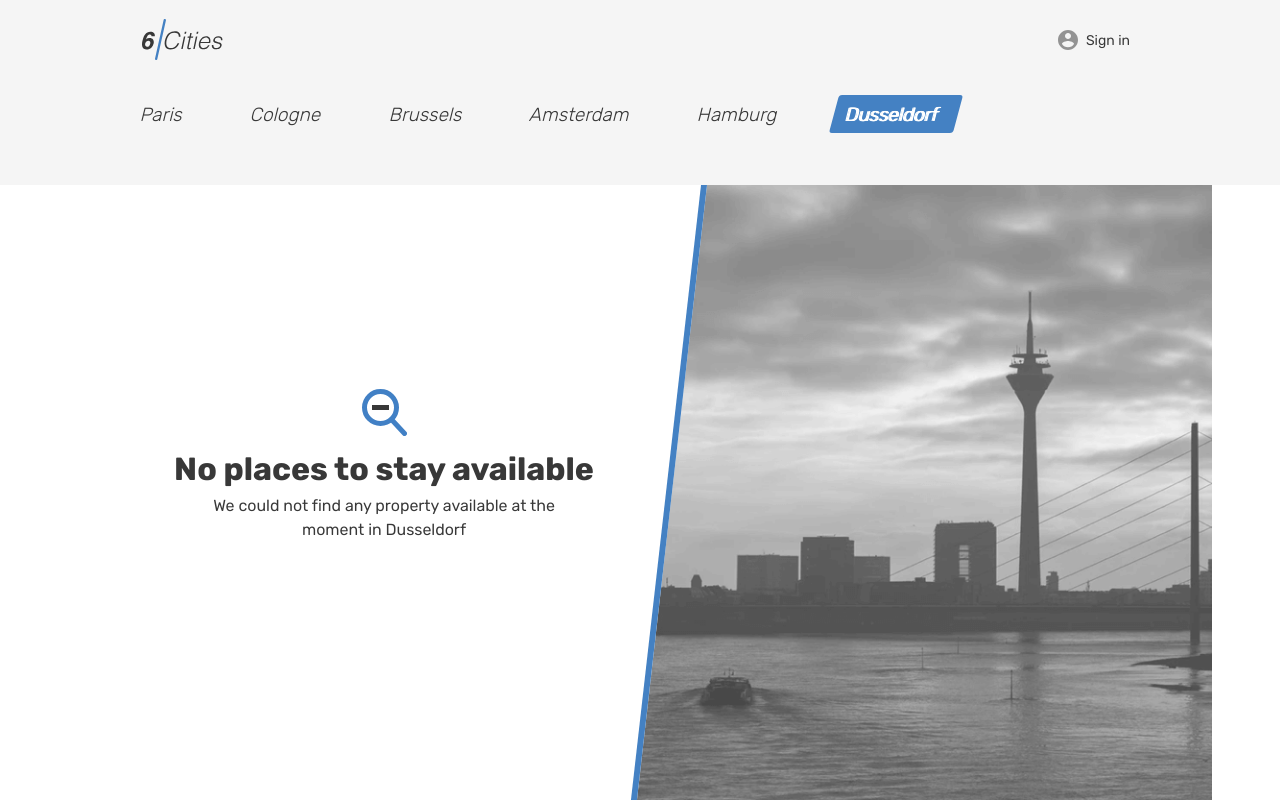
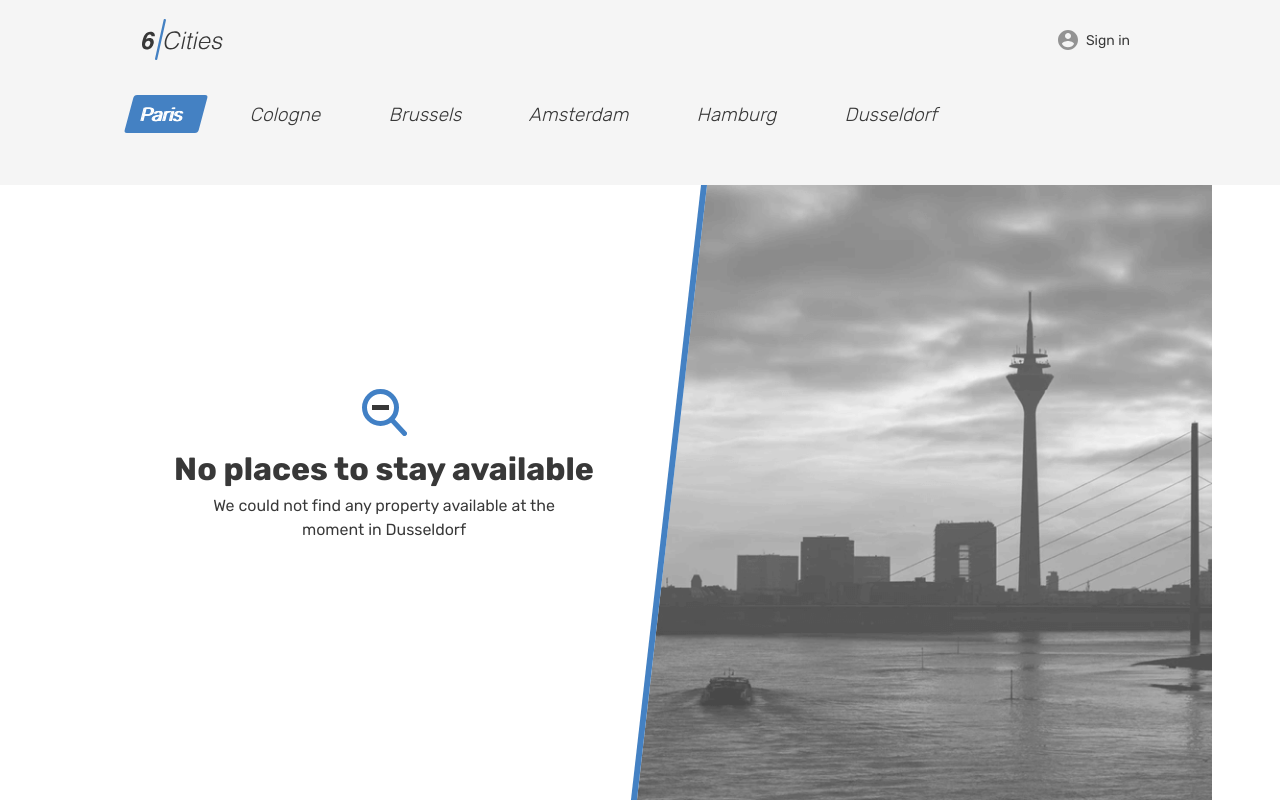
Before and after one commit to htmlacademy-react/2300497-six-cities-3, a React (Vite) app: page / in a window 1280 px wide. Built offline with nearby package versions, Linux system fonts and the light colour scheme; no server answers.

Commit message:
Update main-empty.tsx

```diff
--- a/src/pages/main-empty/main-empty.tsx
+++ b/src/pages/main-empty/main-empty.tsx
@@ -1,4 +1,5 @@
-import Header from "../../components/header";
+import Header from '../../components/header';
+import CityList from '../../components/city-list';
 
 function MainEmpty({city}: {city:string}) {
   return (
@@ -9,38 +10,7 @@ function MainEmpty({city}: {city:string}) {
         <h1 className="visually-hidden">Cities</h1>
         <div className="tabs">
           <section className="locations container">
-            <ul className="locations__list tabs__list">
-              <li className="locations__item">
-                <a className="locations__item-link tabs__item" href="#">
-                  <span>Paris</span>
-                </a>
-              </li>
-              <li className="locations__item">
-                <a className="locations__item-link tabs__item" href="#">
-                  <span>Cologne</span>
-                </a>
-              </li>
-              <li className="locations__item">
-                <a className="locations__item-link tabs__item" href="#">
-                  <span>Brussels</span>
-                </a>
-              </li>
-              <li className="locations__item">
-                <a className="locations__item-link tabs__item">
-                  <span>Amsterdam</span>
-                </a>
-              </li>
-              <li className="locations__item">
-                <a className="locations__item-link tabs__item" href="#">
-                  <span>Hamburg</span>
-                </a>
-              </li>
-              <li className="locations__item">
-                <a className="locations__item-link tabs__item tabs__item--active" href="#">
-                  <span>Dusseldorf</span>
-                </a>
-              </li>
-            </ul>
+            <CityList />
           </section>
         </div>
         <div className="cities">
```
